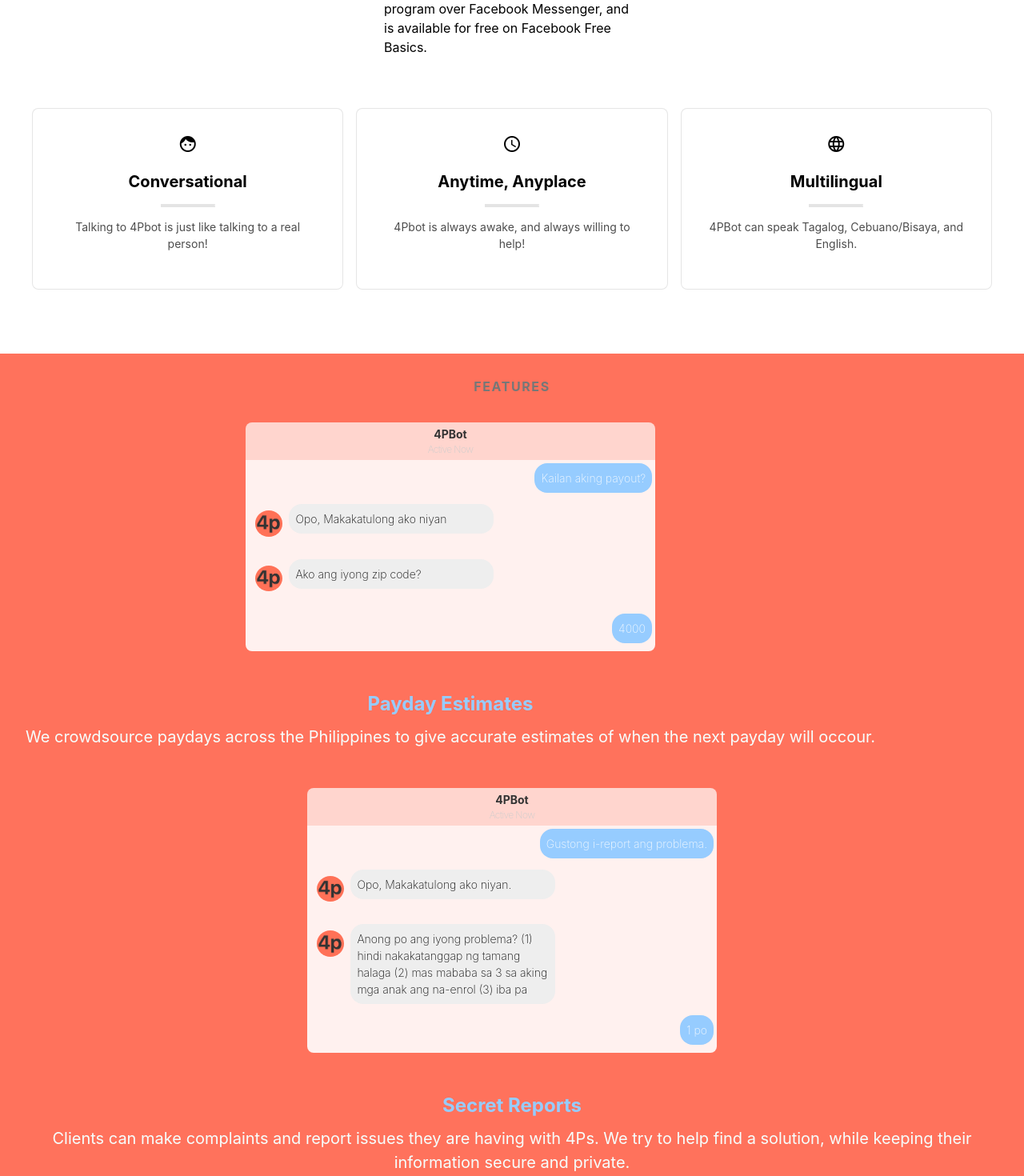
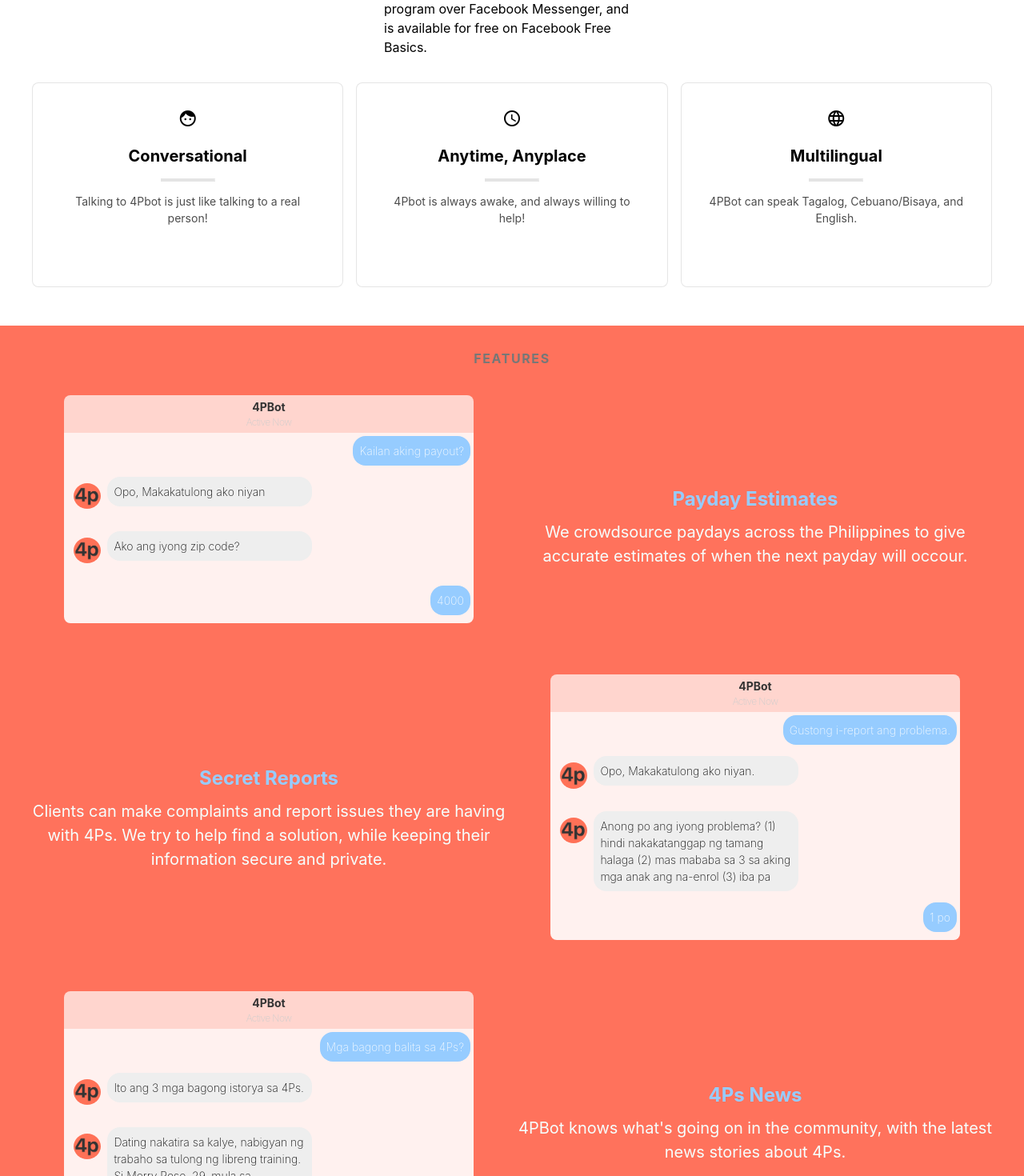
Before and after one commit to vessels-tech/4pbot-site, a React (Create React App) app: page / in a window 1280 px wide. Shown: the part 560-2030 px from the top of the page at 80% size. Built offline with nearby package versions, Linux system fonts and the light colour scheme.

Commit message:
fixing layout issues

```diff
--- a/src/Content.js
+++ b/src/Content.js
@@ -17,8 +17,8 @@
 
   getWhyChatBotItem(icon, title, text) {
     return (
-      <div className="center w-100 dtc-ns tc pv4">
-        <article className="fl bg-white br3 pa3 pa4-ns mv3 ba b--black-10 mh2-ns">
+      <div className="w-100 dtc-ns tc">
+        <article className="h5 h5-ns bg-white br3 pa3 pa4-ns mv3 ba b--black-10 mh2-ns">
           <div className="tc">
             <i className="material-icons">{icon}</i>
             <h1 className="f4">{title}</h1>
@@ -214,6 +214,7 @@
               <FeatureCard
                 heading='Payday Estimates'
                 content='We crowdsource paydays across the Philippines to give accurate estimates of when the next payday will occour.'
+                displayLeft={false}
                 >
                 <ChatWindow rows={estimate}/>
               </FeatureCard>
@@ -223,6 +224,7 @@
               <FeatureCard
                 heading='Secret Reports'
                 content='Clients can make complaints and report issues they are having with 4Ps. We try to help find a solution, while keeping their information secure and private.'
+                displayLeft={true}
                 >
                 <ChatWindow rows={report}/>
               </FeatureCard>
@@ -232,6 +234,7 @@
               <FeatureCard
                 heading='4Ps News'
                 content="4PBot knows what's going on in the community, with the latest news stories about 4Ps."
+                displayLeft={false}
                 >
                 <ChatWindow rows={news}/>
               </FeatureCard>
--- a/src/FeatureCard.js
+++ b/src/FeatureCard.js
@@ -4,25 +4,74 @@
 
 class FeatureCard extends Component {
 
-  render() {
+	constructor(props) {
+	  super(props);
+	  this.state = {height: props.height};
+ 	}
+
+
+	updateDimensions(_window) {
+		if (!_window || !_window.innerWidth) {
+			return;
+		}
+
+		this.setState({width: _window.innerWidth});
+  }
+
+  componentWillMount() {
+    this.updateDimensions(window);
+  }
+
+	componentDidMount() {
+    window.addEventListener("resize", (event) => this.updateDimensions(event.target));
+  }
+
+  componentWillUnmount() {
+    window.removeEventListener("resize", (event) => this.updateDimensions(event.target));
+  }
+
+  getChildren() {
+    return (
+      <div className="fl w-100 w-50-ns tc">
+        {this.props.children}
+      </div>
+    );
+  }
+
+  getText() {
     const { content, heading } = this.props;
 
-    //TODO: Add some lame icons...
     return (
-      <article className="dtc-ns br3 ">
-        <div className="tc">
-          {this.props.children}
-          <h1 className="f3 mb2">{heading}</h1>
-          <h2 className="f4 fw4 washed-blue mt0">{content}</h2>
-        </div>
-      </article>
+      <div className="fl pt5-ns mt5-ns w-100 w-50-ns tc">
+        <h1 className="f3 mb2">{heading}</h1>
+        <h2 className="f4 fw4 washed-blue mt0">{content}</h2>
+      </div>
+    );
+  }
+
+  render() {
+    let left = this.getChildren();
+    let right = this.getText();
+
+    if (this.props.displayLeft === true && this.state.width > 500) {
+      left = this.getText();
+      right = this.getChildren();
+    }
+
+
+    return (
+			<article className="cf">
+        {left}
+        {right}
+			</article>
     );
   }
 }
 
 FeatureCard.propTypes = {
   heading: PropTypes.string.isRequired,
-  content: PropTypes.string.isRequired
+  content: PropTypes.string.isRequired,
+	displayLeft: PropTypes.bool.isRequired,
 };
 
 
```
